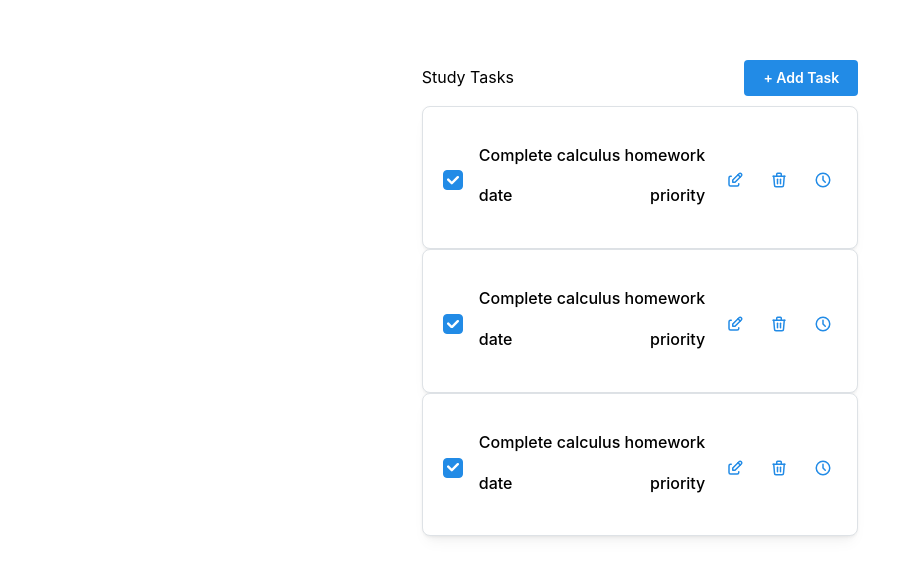
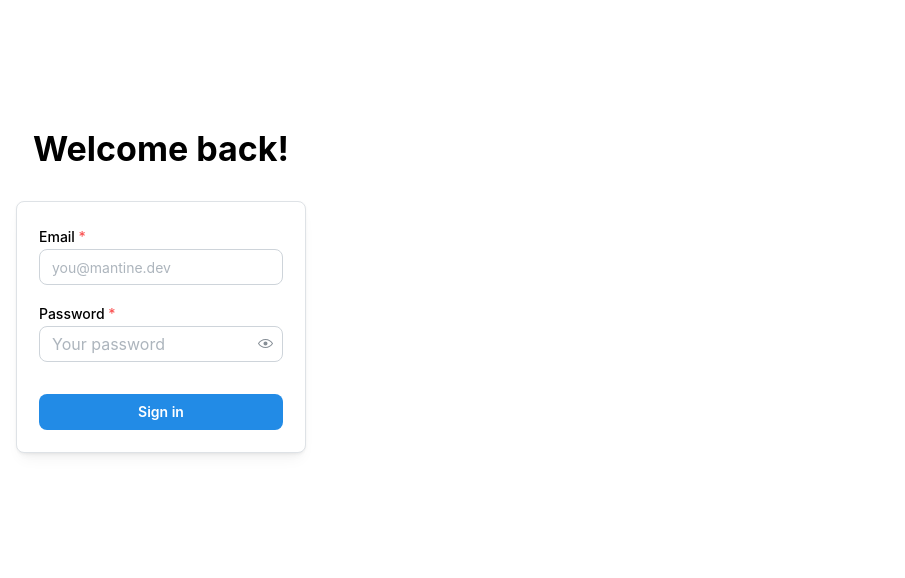
Before and after one commit to mishelld/study-buddy, a React (Vite) app in the folder study-buddy/: page / in a window 1280 px wide. Shown: the part 110-688 px from the top of the page, without its empty margins (0-905 px from the left). Built offline with nearby package versions, Linux system fonts and the light colour scheme.

Commit message:
Fix Bugs from LoginPage

```diff
--- a/study-buddy/package.json
+++ b/study-buddy/package.json
@@ -12,9 +12,11 @@
   "dependencies": {
     "@mantine/core": "^8.3.15",
     "@mantine/hooks": "^8.3.15",
+    "@supabase/supabase-js": "^2.96.0",
     "@tabler/icons-react": "^3.36.1",
     "react": "^19.2.0",
-    "react-dom": "^19.2.0"
+    "react-dom": "^19.2.0",
+    "react-router-dom": "^7.13.0"
   },
   "devDependencies": {
     "@eslint/js": "^9.39.1",
--- a/study-buddy/src/App.jsx
+++ b/study-buddy/src/App.jsx
@@ -1,19 +1,23 @@
 import { useState } from "react";
-import reactLogo from "./assets/react.svg";
-import viteLogo from "/vite.svg";
-import "./App.css";
-import { createTheme, MantineProvider } from "@mantine/core";
+import { BrowserRouter, Routes, Route } from "react-router-dom";
+import { MantineProvider } from "@mantine/core";
 import TasksPage from "./pages/TasksPage";
+import LoginPage from "./pages/LoginPage";
+import AuthProvider from "./providers/AuthProvider";
 
 function App() {
-  const [count, setCount] = useState(0);
+  return (
+    <BrowserRouter>
+      <MantineProvider>
+        <AuthProvider onAuthReady={() => {}}>
+          <Routes>
+            <Route path="/" element={<LoginPage />} />
 
-  return (
-    <>
-      <MantineProvider>
-        <TasksPage />
+            {/* <Route path="/tasks" element={<TasksPage />} /> */}
+          </Routes>
+        </AuthProvider>
       </MantineProvider>
-    </>
+    </BrowserRouter>
   );
 }
 
--- /dev/null
+++ b/study-buddy/src/data/supabaseClient.jsx
@@ -0,0 +1,6 @@
+import { createClient } from "@supabase/supabase-js";
+
+const supabaseUrl = import.meta.env.VITE_SUPABASE_URL;
+const supabaseKey = import.meta.env.VITE_SUPABASE_ANON_KEY;
+
+export const supabase = createClient(supabaseUrl, supabaseKey);
--- /dev/null
+++ b/study-buddy/src/pages/AuthenticationTitle.module.css
@@ -0,0 +1,11 @@
+.title {
+  font-family: Outfit, var(--mantine-font-family);
+  font-weight: 500;
+}
+
+.subtitle {
+  color: var(--mantine-color-dimmed);
+  font-size: var(--mantine-font-size-sm);
+  text-align: center;
+  margin-top: 5px;
+}
--- a/study-buddy/src/pages/LoginPage.jsx
+++ b/study-buddy/src/pages/LoginPage.jsx
@@ -1,5 +1,4 @@
-import { Link } from "react-router-dom";
-import { AuthContext } from "../providers/auth/AuthProvider";
+import { AuthContext } from "../providers/AuthProvider";
 import {
   Anchor,
   Button,
@@ -12,29 +11,18 @@ import {
 } from "@mantine/core";
 import classes from "./AuthenticationTitle.module.css";
 import { useState, useContext } from "react";
-import LoadingPage from "./LoadingPage";
-import ErrorPage from "./ErrorPage";
 
 function LoginPage() {
   const [email, setEmail] = useState("");
   const [password, setPassword] = useState("");
-  const { handleLogin, error, loading } = useContext(AuthContext);
+  const { handleLogin } = useContext(AuthContext);
 
   return (
     <>
-      {loading ? (
-        <LoadingPage />
-      ) : (
       <Container size={420} my={40}>
         <Title ta="center" className={classes.title}>
           Welcome back!
         </Title>
-          <Text className={classes.subtitle}>
-            Do not have an account yet?{" "}
-            <Anchor component={Link} to="/Tweeter-2.0-Project/signup">
-              Create account
-            </Anchor>
-          </Text>
         <Paper withBorder shadow="sm" p={22} mt={30} radius="md">
           <TextInput
             label="Email"
@@ -62,9 +50,7 @@ function LoginPage() {
             Sign in
           </Button>
         </Paper>
-          {error && <ErrorPage message={error} />}
       </Container>
-      )}
     </>
   );
 }
--- a/study-buddy/src/providers/AuthProvider.jsx
+++ b/study-buddy/src/providers/AuthProvider.jsx
@@ -1,6 +1,6 @@
 import { createContext, useState, useEffect } from "react";
 import { useNavigate } from "react-router-dom";
-import { supabase } from "../../data/supabaseClient";
+import { supabase } from "../data/supabaseClient";
 
 export const AuthContext = createContext();
 
```
Also changed, not shown: 2 other files (tests, documents, lock files or other folders). Lines whose indentation alone changed are shown as unchanged.
